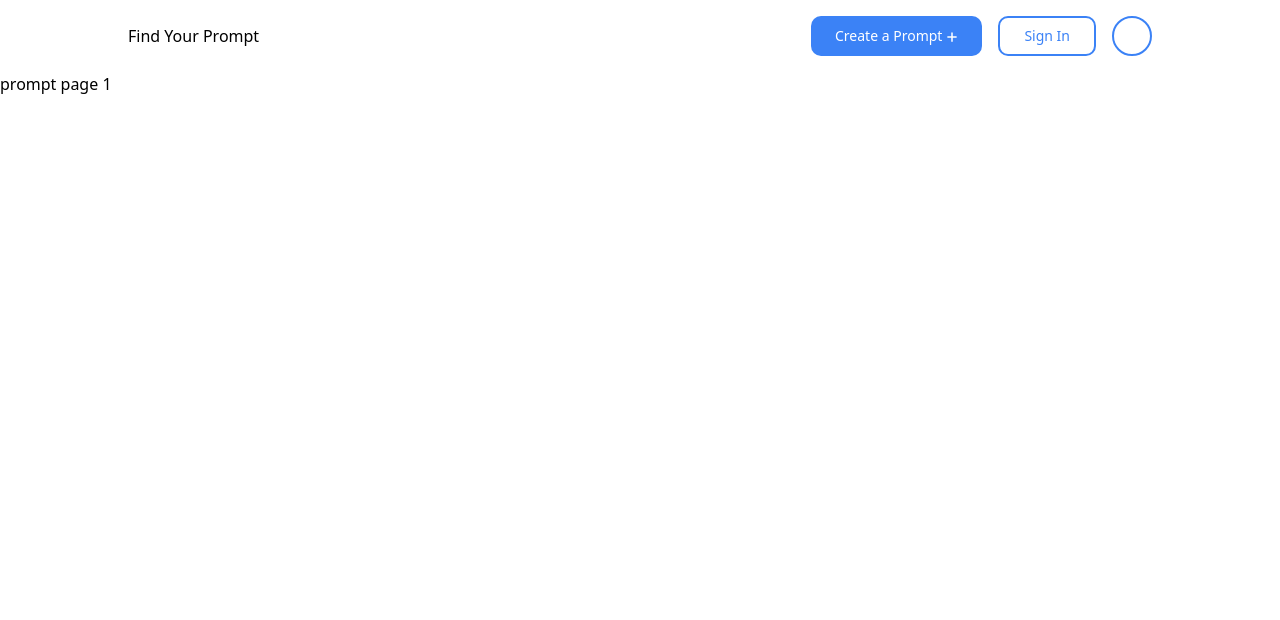
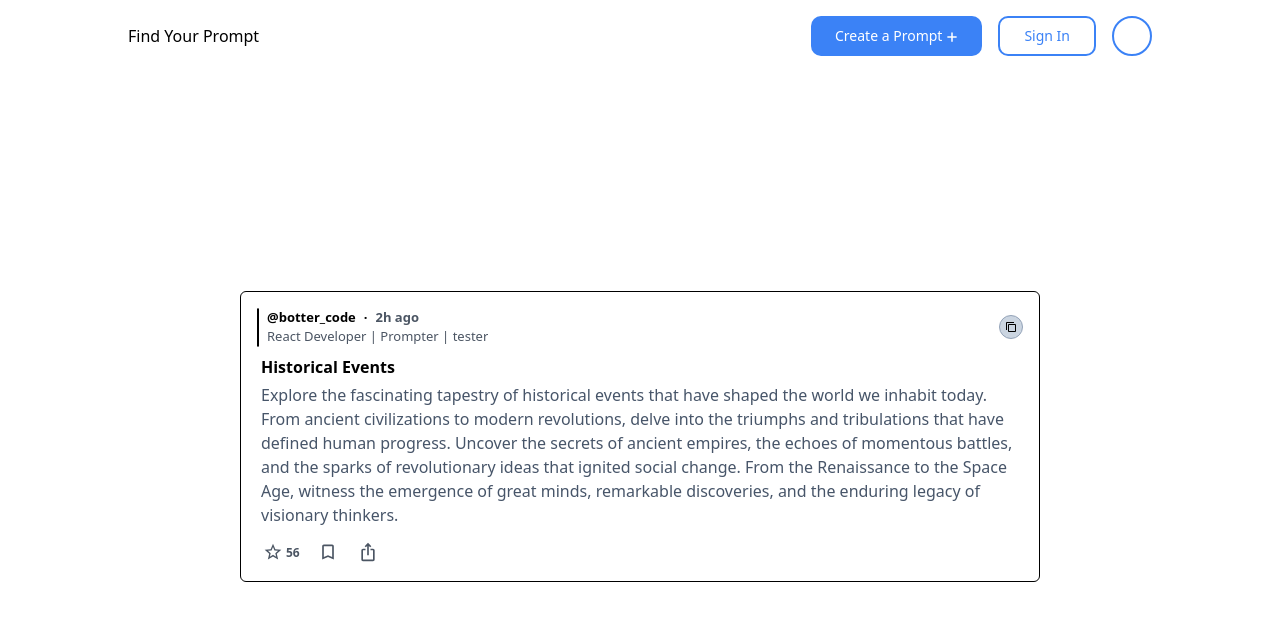
Before and after one commit to manavsiddharthgupta/promptIn.ai, a Next.js app: page /prompts/1 in a window 1280 px wide. Shown: the top 620 px of the page. Built offline with nearby package versions, Linux system fonts and the light colour scheme.

Commit message:
ui: added Prompt card ui to prompt modal and page

```diff
--- a/app/@modal/(.)prompts/[id]/page.tsx
+++ b/app/@modal/(.)prompts/[id]/page.tsx
@@ -1,20 +1,48 @@
 'use client';
-
+import InteractiveIconActions from '@/app/components/prompt card/InteractiveIconActions';
+import { PromptBody } from '@/app/components/prompt card/PromptBody';
+import { PromptCardOutline } from '@/app/components/prompt card/PromptCardOutline';
+import { PromptHashTags } from '@/app/components/prompt card/PromptHastags';
+import PromptHeader from '@/app/components/prompt card/PromptHeader';
+import dataArray from '@/app/utils/store/sampledata';
 import { useRouter } from 'next/navigation';
 
 const PromptModal = ({ params }: { params: { id: number } }) => {
   const router = useRouter();
+
+  const filteredData = dataArray.filter((data) => data.id === +params.id);
+  const promptData = {
+    title: filteredData[0].title,
+    prompt: filteredData[0].prompt,
+  };
   return (
-    <div
-      onClick={() => {
-        router.back();
-      }}
-      className="fixed w-full h-screen top-0 left-0 bg-[rgba(0,0,0,0.71)]"
-    >
-      <div className="absolute top-1/2 left-1/2 -translate-x-1/2 -translate-y-1/2 text-white">
-        prompt page {params.id}
+    <>
+      <div
+        onClick={() => {
+          router.back();
+        }}
+        className="z-0 fixed w-full h-screen top-0 left-0 bg-[rgba(0,0,0,0.71)] p-4"
+      ></div>
+      <div className="fixed top-1/2 left-1/2 -translate-x-1/2 -translate-y-1/2 z-10 w-full max-w-[800px] bg-white rounded-md">
+        <PromptCardOutline className="p-4">
+          <PromptHeader
+            profileIconSize="[2.5rem]"
+            copyIconSize="[28px]"
+            userNameSize="[13px]"
+            tagsSize="[13px]"
+          />
+          <PromptBody
+            promptDesc={promptData.prompt}
+            promptTitle={promptData.title}
+            PromptTitleSize="[16px]"
+            PromptDescSize="[14px]"
+            extraStyle="max-h-[200px] overflow-auto"
+          />
+          <PromptHashTags />
+          <InteractiveIconActions />
+        </PromptCardOutline>
       </div>
-    </div>
+    </>
   );
 };
 
--- /dev/null
+++ b/app/components/prompt card/PromptBody.tsx
@@ -0,0 +1,22 @@
+export const PromptBody = ({
+  promptTitle,
+  promptDesc,
+  PromptTitleSize,
+  PromptDescSize,
+  extraStyle,
+}: {
+  promptTitle: string;
+  promptDesc: string;
+  PromptTitleSize: string;
+  PromptDescSize: string;
+  extraStyle?: string;
+}) => {
+  return (
+    <div className="mt-2 px-1 flex flex-col gap-1">
+      <h1 className={`text-${PromptTitleSize} font-semibold`}>{promptTitle}</h1>
+      <p className={`text-${PromptDescSize} text-slate-600 ${extraStyle}`}>
+        {promptDesc}
+      </p>
+    </div>
+  );
+};
--- a/app/components/prompt card/PromptCard.tsx
+++ b/app/components/prompt card/PromptCard.tsx
@@ -1,5 +1,8 @@
 import InteractiveIconActions from './InteractiveIconActions';
-import PromptCardHeader from './PromptCardHeader';
+import PromptHeader from './PromptHeader';
+import { PromptCardOutline } from './PromptCardOutline';
+import { PromptHashTags } from './PromptHastags';
+import { PromptBody } from './PromptBody';
 
 const PromptCard = ({
   promptData,
@@ -10,17 +13,23 @@ const PromptCard = ({
   };
 }) => {
   return (
-    <div className="border-[1.5px] border-black w-full rounded-md mb-4 break-inside-avoid p-[10px] cursor-pointer">
-      <PromptCardHeader />
-      <div className="mt-2 px-1 flex flex-col gap-1">
-        <h1 className="text-[15px] font-semibold">{promptData.title}</h1>
-        <p className="text-[13px] text-slate-600 line-clamp-12">
-          {promptData.prompt}
-        </p>
-      </div>
-      <p className="mt-[2px] px-1 font-normal text-[#1d9bf0] text-[13px] truncate"></p>
+    <PromptCardOutline className="mb-4 break-inside-avoid p-[10px]">
+      <PromptHeader
+        profileIconSize="[2.5rem]"
+        copyIconSize="6"
+        userNameSize="[13px]"
+        tagsSize="[12px]"
+      />
+      <PromptBody
+        promptDesc={promptData.prompt}
+        promptTitle={promptData.title}
+        PromptTitleSize="[15px]"
+        PromptDescSize="[13px]"
+        extraStyle="line-clamp-12"
+      />
+      <PromptHashTags />
       <InteractiveIconActions />
-    </div>
+    </PromptCardOutline>
   );
 };
 
--- /dev/null
+++ b/app/components/prompt card/PromptCardOutline.tsx
@@ -0,0 +1,15 @@
+export const PromptCardOutline = ({
+  children,
+  className,
+}: {
+  children: React.ReactNode;
+  className?: string;
+}) => {
+  return (
+    <div
+      className={'border-[1.5px] border-black w-full rounded-md ' + className}
+    >
+      {children}
+    </div>
+  );
+};
--- /dev/null
+++ b/app/components/prompt card/PromptHastags.tsx
@@ -0,0 +1,5 @@
+export const PromptHashTags = () => {
+  return (
+    <p className="mt-[2px] px-1 font-normal text-[#1d9bf0] text-[13px] truncate"></p>
+  );
+};
--- a/app/components/prompt card/PromptCardHeader.tsx
+++ b/app/components/prompt card/PromptHeader.tsx
@@ -6,33 +6,45 @@ const onClickHandler = (event: { preventDefault: () => void }) => {
   event.preventDefault();
 };
 
-const PromptCardHeader = () => {
+const PromptHeader = ({
+  profileIconSize,
+  copyIconSize,
+  userNameSize,
+  tagsSize,
+}: {
+  profileIconSize: string;
+  copyIconSize: string;
+  userNameSize: string;
+  tagsSize: string;
+}) => {
   return (
     <div className="flex gap-2 items-center justify-between">
       <div className="flex gap-2 truncate">
         <div
           onClick={onClickHandler}
-          className="border-[1px] border-black min-w-[2.5rem] min-h-[2.5rem] h-10 rounded-full"
+          className={`border-[1px] border-black min-w-${profileIconSize} min-h-${profileIconSize} rounded-full`}
         ></div>
         <div className="flex flex-col justify-center truncate overflow-ellipsis">
           <div className="flex gap-2">
             <p
               onClick={onClickHandler}
-              className="text-[13px] font-semibold truncate"
+              className={`text-${userNameSize} font-semibold truncate`}
             >
               @botter_code
             </p>
-            <p className="text-[13px] font-black">·</p>
-            <p className="text-[13px] font-semibold text-gray-600">2h ago</p>
+            <p className={`text-${userNameSize} font-black`}>·</p>
+            <p className={`text-${userNameSize} font-semibold text-gray-600`}>
+              2h ago
+            </p>
           </div>
-          <p className="text-[12px] text-gray-600 truncate">
+          <p className={`text-${tagsSize} text-gray-600 truncate`}>
             React Developer | Prompter | tester
           </p>
         </div>
       </div>
       <div
         onClick={onClickHandler}
-        className="border-[1px] cursor-pointer border-slate-400 bg-slate-300 min-w-[1.5rem] min-h-[1.5rem] h-6 rounded-full"
+        className={`border-[1px] cursor-pointer border-slate-400 bg-slate-300 min-w-${copyIconSize} min-h-${copyIconSize} h-6 rounded-full`}
       >
         <Image className="w-full h-full p-[5px]" src={copyIcon} alt="icon" />
       </div>
@@ -40,4 +52,4 @@ const PromptCardHeader = () => {
   );
 };
 
-export default PromptCardHeader;
+export default PromptHeader;
--- a/app/prompts/[id]/page.tsx
+++ b/app/prompts/[id]/page.tsx
@@ -1,5 +1,39 @@
+import InteractiveIconActions from '@/app/components/prompt card/InteractiveIconActions';
+import { PromptBody } from '@/app/components/prompt card/PromptBody';
+import { PromptCardOutline } from '@/app/components/prompt card/PromptCardOutline';
+import { PromptHashTags } from '@/app/components/prompt card/PromptHastags';
+import PromptHeader from '@/app/components/prompt card/PromptHeader';
+import dataArray from '@/app/utils/store/sampledata';
+
 const PromptPage = ({ params }: { params: { id: number } }) => {
-  return <div>prompt page {params.id}</div>;
+  const filteredData = dataArray.filter((data) => data.id === +params.id);
+  const promptData = {
+    title: filteredData[0].title,
+    prompt: filteredData[0].prompt,
+  };
+  return (
+    <div className="h-[calc(100vh-72px)] flex justify-center items-center">
+      <div className="w-full max-w-[800px] bg-white rounded-md">
+        <PromptCardOutline className="p-4">
+          <PromptHeader
+            profileIconSize="[2.5rem]"
+            copyIconSize="[28px]"
+            userNameSize="[13px]"
+            tagsSize="[13px]"
+          />
+          <PromptBody
+            promptDesc={promptData.prompt}
+            promptTitle={promptData.title}
+            PromptTitleSize="[16px]"
+            PromptDescSize="[14px]"
+            extraStyle="max-h-[200px] overflow-auto"
+          />
+          <PromptHashTags />
+          <InteractiveIconActions />
+        </PromptCardOutline>
+      </div>
+    </div>
+  );
 };
 
 export default PromptPage;
```
